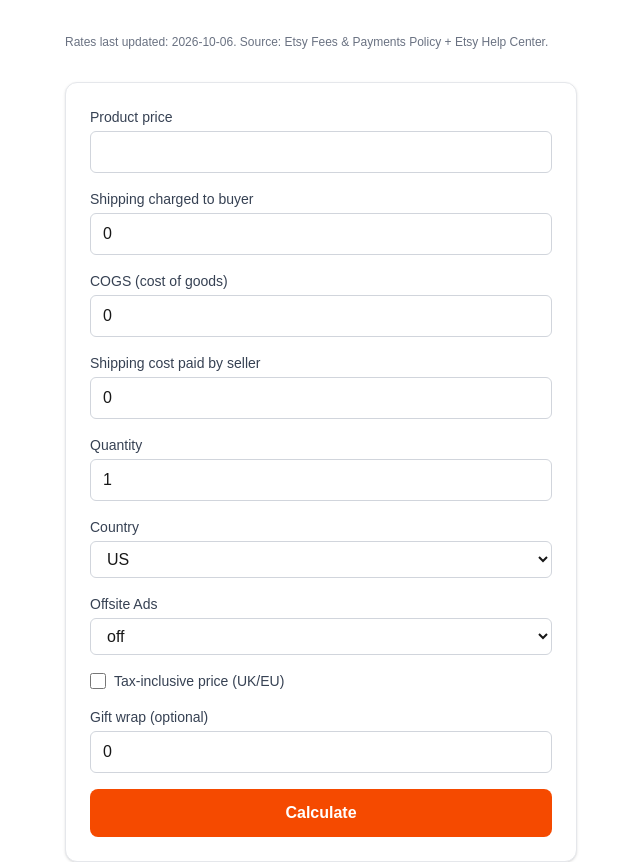
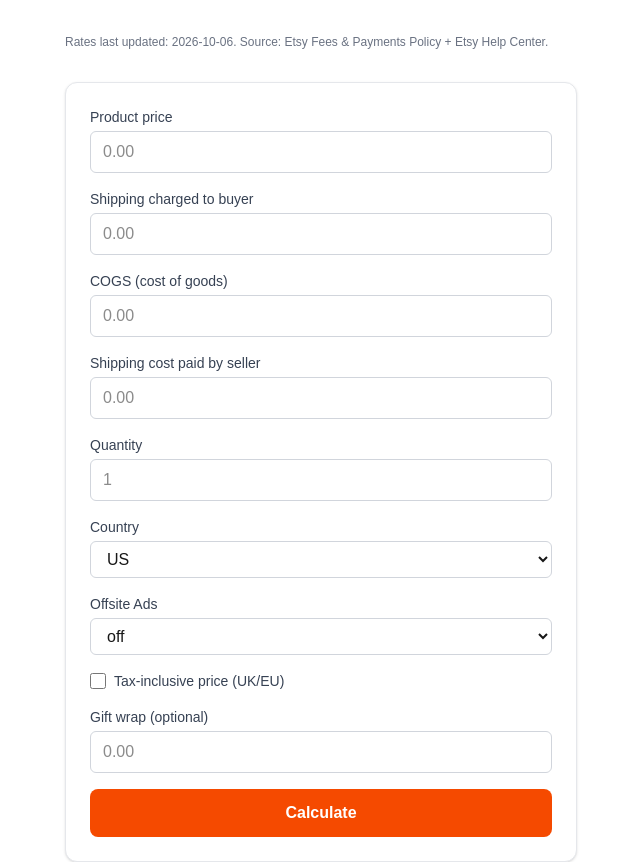
Before and after one commit to alihere04-pixel/etsy-calculator, a Next.js app: page /etsy/au in a window 1280 px wide. Shown: the part 365-1227 px from the top of the page, without its empty margins (207-847 px from the left). Built offline with nearby package versions, Linux system fonts and the light colour scheme.

Commit message:
fix: empty input fields with placeholders in calculator

```diff
--- a/src/components/Calculator/index.tsx
+++ b/src/components/Calculator/index.tsx
@@ -9,29 +9,32 @@ interface CalculatorProps {
 
 export default function Calculator({ onResult }: CalculatorProps) {
   const [productPrice, setProductPrice] = useState("");
-  const [shippingCharged, setShippingCharged] = useState("0");
-  const [cogs, setCogs] = useState("0");
-  const [shippingCostPaid, setShippingCostPaid] = useState("0");
-  const [quantity, setQuantity] = useState("1");
+  const [shippingCharged, setShippingCharged] = useState("");
+  const [cogs, setCogs] = useState("");
+  const [shippingCostPaid, setShippingCostPaid] = useState("");
+  const [quantity, setQuantity] = useState("");
   const [country, setCountry] = useState<Input["country"]>("US");
   const [offsiteAds, setOffsiteAds] = useState<Input["offsiteAds"]>("off");
   const [taxInclusive, setTaxInclusive] = useState(false);
-  const [giftWrap, setGiftWrap] = useState("0");
+  const [giftWrap, setGiftWrap] = useState("");
   const [error, setError] = useState<string | null>(null);
 
   function handleSubmit(e: React.FormEvent) {
     e.preventDefault();
     setError(null);
+    // Empty fields become NaN so the engine reports "Please enter valid numbers"
+    // instead of silently treating them as 0.
+    const num = (raw: string): number => (raw.trim() === "" ? NaN : Number(raw));
     const input: Input = {
-      productPrice: Number(productPrice),
-      shippingCharged: Number(shippingCharged),
-      cogs: Number(cogs),
-      shippingCostPaid: Number(shippingCostPaid),
-      quantity: Number(quantity),
+      productPrice: num(productPrice),
+      shippingCharged: num(shippingCharged),
+      cogs: num(cogs),
+      shippingCostPaid: num(shippingCostPaid),
+      quantity: num(quantity),
       country,
       offsiteAds,
       taxInclusive,
-      giftWrap: Number(giftWrap),
+      giftWrap: num(giftWrap),
     };
     try {
       const result = calculateFees(input);
@@ -46,23 +49,23 @@ export default function Calculator({ onResult }: CalculatorProps) {
     <form onSubmit={handleSubmit} className="w-full max-w-lg space-y-4 rounded-xl border border-gray-200 bg-white p-6 shadow-sm">
       <div>
         <label className="block text-sm font-medium text-gray-700">Product price</label>
-        <input type="number" step="0.01" min="0" value={productPrice} onChange={(e) => setProductPrice(e.target.value)} className="mt-1 w-full rounded-md border border-gray-300 px-3 py-2" required />
+        <input type="number" step="0.01" min="0" value={productPrice} placeholder="0.00" onChange={(e) => setProductPrice(e.target.value)} className="mt-1 w-full rounded-md border border-gray-300 px-3 py-2" required />
       </div>
       <div>
         <label className="block text-sm font-medium text-gray-700">Shipping charged to buyer</label>
-        <input type="number" step="0.01" min="0" value={shippingCharged} onChange={(e) => setShippingCharged(e.target.value)} className="mt-1 w-full rounded-md border border-gray-300 px-3 py-2" />
+        <input type="number" step="0.01" min="0" value={shippingCharged} placeholder="0.00" onChange={(e) => setShippingCharged(e.target.value)} className="mt-1 w-full rounded-md border border-gray-300 px-3 py-2" />
       </div>
       <div>
         <label className="block text-sm font-medium text-gray-700">COGS (cost of goods)</label>
-        <input type="number" step="0.01" min="0" value={cogs} onChange={(e) => setCogs(e.target.value)} className="mt-1 w-full rounded-md border border-gray-300 px-3 py-2" />
+        <input type="number" step="0.01" min="0" value={cogs} placeholder="0.00" onChange={(e) => setCogs(e.target.value)} className="mt-1 w-full rounded-md border border-gray-300 px-3 py-2" />
       </div>
       <div>
         <label className="block text-sm font-medium text-gray-700">Shipping cost paid by seller</label>
-        <input type="number" step="0.01" min="0" value={shippingCostPaid} onChange={(e) => setShippingCostPaid(e.target.value)} className="mt-1 w-full rounded-md border border-gray-300 px-3 py-2" />
+        <input type="number" step="0.01" min="0" value={shippingCostPaid} placeholder="0.00" onChange={(e) => setShippingCostPaid(e.target.value)} className="mt-1 w-full rounded-md border border-gray-300 px-3 py-2" />
       </div>
       <div>
         <label className="block text-sm font-medium text-gray-700">Quantity</label>
-        <input type="number" min="1" value={quantity} onChange={(e) => setQuantity(e.target.value)} className="mt-1 w-full rounded-md border border-gray-300 px-3 py-2" required />
+        <input type="number" min="1" value={quantity} placeholder="1" onChange={(e) => setQuantity(e.target.value)} className="mt-1 w-full rounded-md border border-gray-300 px-3 py-2" required />
       </div>
       <div>
         <label className="block text-sm font-medium text-gray-700">Country</label>
@@ -89,7 +92,7 @@ export default function Calculator({ onResult }: CalculatorProps) {
       </div>
       <div>
         <label className="block text-sm font-medium text-gray-700">Gift wrap (optional)</label>
-        <input type="number" step="0.01" min="0" value={giftWrap} onChange={(e) => setGiftWrap(e.target.value)} className="mt-1 w-full rounded-md border border-gray-300 px-3 py-2" />
+        <input type="number" step="0.01" min="0" value={giftWrap} placeholder="0.00" onChange={(e) => setGiftWrap(e.target.value)} className="mt-1 w-full rounded-md border border-gray-300 px-3 py-2" />
       </div>
       {error && <p className="text-sm text-red-600">{error}</p>}
       <button type="submit" className="w-full rounded-lg bg-orange-600 px-6 py-3 font-semibold text-white hover:bg-orange-700">
```
